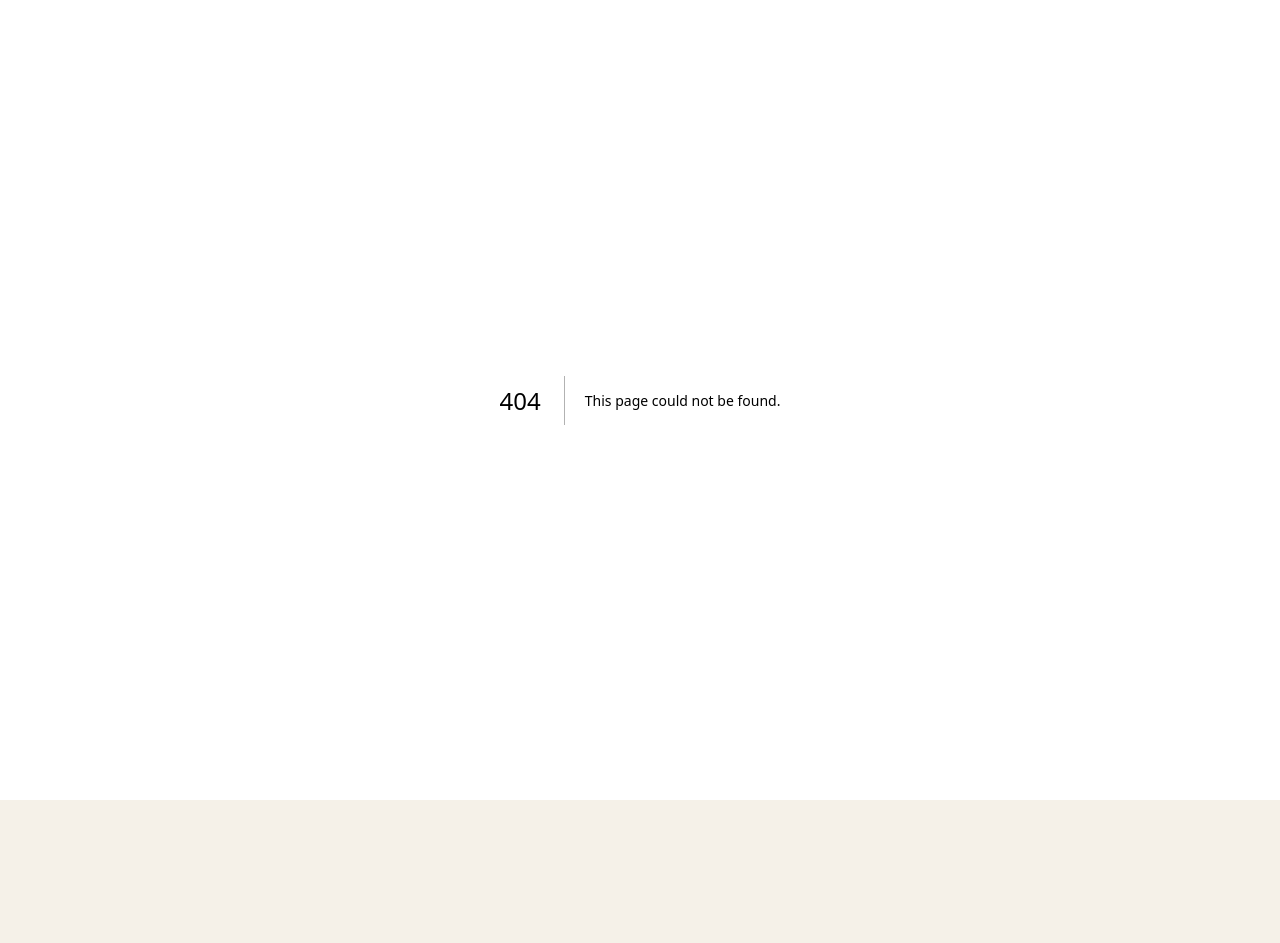
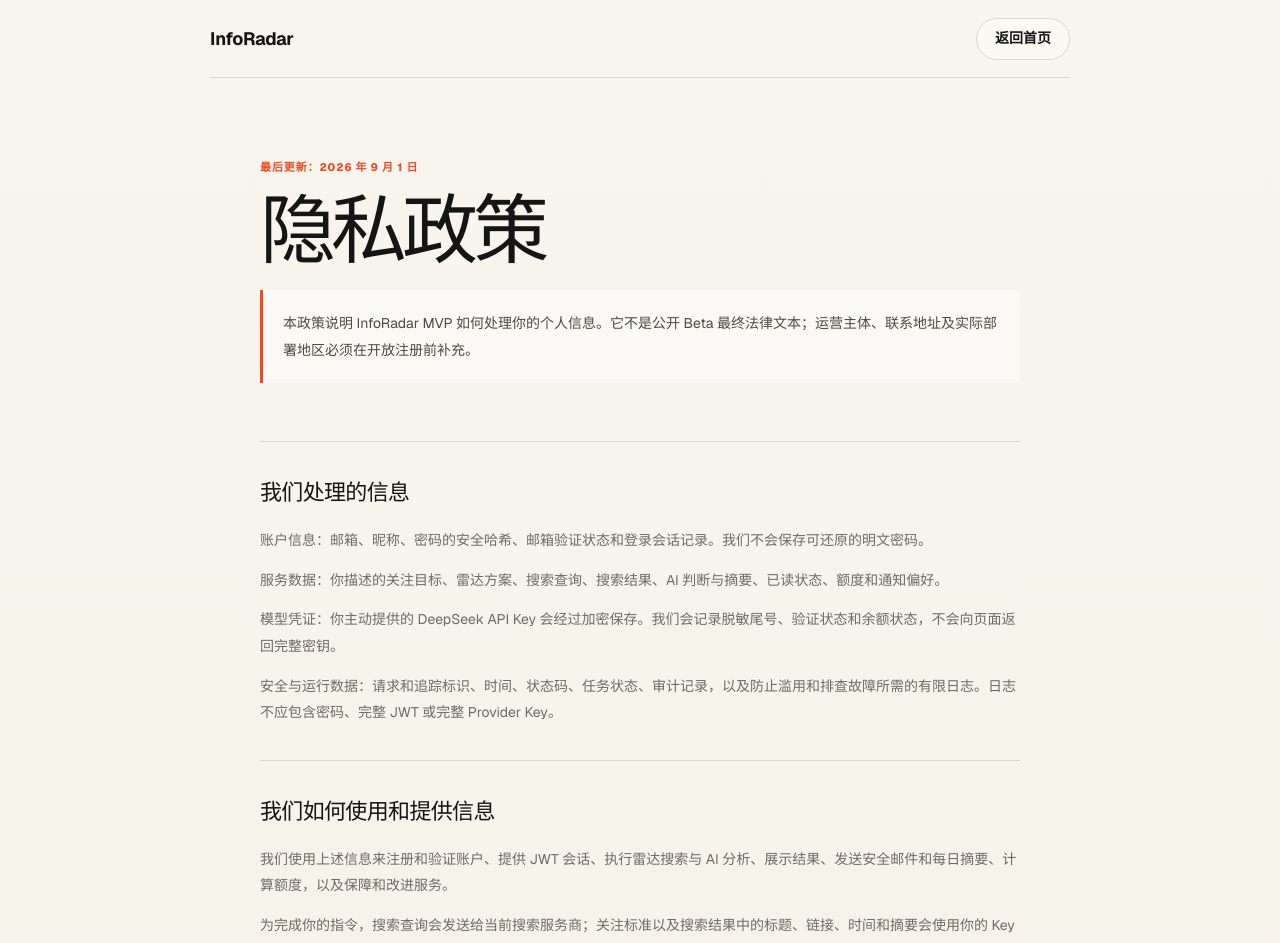
Before and after one commit to wyya666/inforadar-web, a Next.js app: page /privacy in a window 1280 px wide. Before the commit this address had no page. Shown: the top 943 px of the page. Before the commit the page ends 800 px from the top, so only its background shows below. Built offline with nearby package versions, Linux system fonts and the light colour scheme.

Commit message:
feat(legal): add privacy and terms pages

```diff
--- a/app/globals.css
+++ b/app/globals.css
@@ -265,6 +265,8 @@ button:disabled { cursor: not-allowed; opacity: 0.62; }
   color: var(--muted);
   font-size: 12px;
 }
+.landing-footer > div { display: flex; gap: 18px; align-items: center; }
+.landing-footer a:hover { color: var(--ink); }
 
 @media (max-width: 900px) {
   .hero-section { grid-template-columns: 1fr; padding-block: 72px 88px; }
@@ -280,7 +282,19 @@ button:disabled { cursor: not-allowed; opacity: 0.62; }
   .trust-grid { grid-template-columns: 1fr; }
   .trust-cta { align-items: flex-start; flex-direction: column; }
   .landing-footer { gap: 10px; flex-direction: column; }
+  .landing-footer > div { flex-wrap: wrap; gap: 10px 16px; }
 }
+
+.legal-shell { min-height: 100vh; background: linear-gradient(180deg,#f8f5ee,var(--paper)); }
+.legal-header { position: sticky; top: 0; z-index: 2; display: flex; width: min(860px,calc(100% - 40px)); height: 78px; align-items: center; justify-content: space-between; margin-inline: auto; border-bottom: 1px solid var(--line); background: rgba(248,245,238,.88); backdrop-filter: blur(14px); }
+.legal-document { width: min(760px,calc(100% - 40px)); margin-inline: auto; padding: 76px 0 110px; }
+.legal-kicker { color: var(--signal); font-size: 11px; font-weight: 750; letter-spacing: .08em; }
+.legal-document h1 { margin: 14px 0 22px; font-size: clamp(46px,8vw,76px); letter-spacing: -.065em; line-height: 1; }
+.legal-lead { margin-bottom: 58px !important; padding: 20px; border-left: 3px solid var(--signal); background: rgba(255,255,255,.42); color: #4d4942 !important; }
+.legal-document section { padding: 34px 0; border-top: 1px solid var(--line); }
+.legal-document h2 { margin: 0 0 18px; font-size: 22px; letter-spacing: -.03em; }
+.legal-document p { margin: 0 0 13px; color: var(--muted); font-size: 14px; line-height: 1.9; }
+.legal-document section p:last-child { margin-bottom: 0; }
 
 .auth-shell { min-height: 100vh; display: grid; grid-template-columns: minmax(360px, .82fr) minmax(480px, 1.18fr); background: #f8f5ee; }
 .auth-aside { min-height: 100%; display: flex; flex-direction: column; justify-content: space-between; padding: 42px clamp(30px, 5vw, 72px); background: var(--ink); color: white; }
--- a/app/page.tsx
+++ b/app/page.tsx
@@ -159,7 +159,11 @@ export default function Home() {
 
       <footer className="landing-footer">
         <span>© 2026 InfoRadar</span>
-        <span>持续关注，减少错过。</span>
+        <div>
+          <Link href="/privacy">隐私政策</Link>
+          <Link href="/terms">服务条款</Link>
+          <span>持续关注，减少错过。</span>
+        </div>
       </footer>
     </main>
   );
--- /dev/null
+++ b/app/privacy/page.tsx
@@ -0,0 +1,68 @@
+import type { Metadata } from "next";
+import Link from "next/link";
+
+export const metadata: Metadata = {
+  title: "隐私政策 — InfoRadar",
+  description: "InfoRadar 收集、使用和保护个人信息的说明。",
+};
+
+const sections = [
+  {
+    title: "我们处理的信息",
+    paragraphs: [
+      "账户信息：邮箱、昵称、密码的安全哈希、邮箱验证状态和登录会话记录。我们不会保存可还原的明文密码。",
+      "服务数据：你描述的关注目标、雷达方案、搜索查询、搜索结果、AI 判断与摘要、已读状态、额度和通知偏好。",
+      "模型凭证：你主动提供的 DeepSeek API Key 会经过加密保存。我们会记录脱敏尾号、验证状态和余额状态，不会向页面返回完整密钥。",
+      "安全与运行数据：请求和追踪标识、时间、状态码、任务状态、审计记录，以及防止滥用和排查故障所需的有限日志。日志不应包含密码、完整 JWT 或完整 Provider Key。",
+    ],
+  },
+  {
+    title: "我们如何使用和提供信息",
+    paragraphs: [
+      "我们使用上述信息来注册和验证账户、提供 JWT 会话、执行雷达搜索与 AI 分析、展示结果、发送安全邮件和每日摘要、计算额度，以及保障和改进服务。",
+      "为完成你的指令，搜索查询会发送给当前搜索服务商；关注标准以及搜索结果中的标题、链接、时间和摘要会使用你的 Key 发送给 DeepSeek；邮件地址和必要模板参数会发送给腾讯云 SES。首版不主动抓取网页正文。",
+      "我们不会出售个人信息，也不会把你的 DeepSeek API Key 提供给与该模型调用无关的第三方。法律要求、保护用户安全或完成你主动请求的服务时，可能按必要范围处理或提供信息。",
+    ],
+  },
+  {
+    title: "存储、安全与保留",
+    paragraphs: [
+      "我们采用访问控制、传输加密、AES-256-GCM 凭证加密、会话撤销、审计、备份等措施降低风险，但任何互联网服务都无法承诺绝对安全。",
+      "账户存续期间会保留提供服务所需的数据。删除账户后，我们会按产品流程删除或匿名化主要账户数据；依法需要保留的安全、审计和备份数据会在必要期限内隔离保留并到期清理。",
+      "公开 Beta 的实际部署地区、运营主体、数据保留期限和跨境处理安排会在开放注册前补充确认。如果相关安排发生实质变化，我们会更新本政策并按适用要求通知或取得同意。",
+    ],
+  },
+  {
+    title: "你的选择和权利",
+    paragraphs: [
+      "你可以在设置中查看和修改资料、替换或删除 DeepSeek Key、关闭每日摘要、修改密码、退出会话或删除账户。验证和安全邮件无法关闭。",
+      "如需访问、更正、复制、删除个人信息，撤回同意，注销账户，或对处理规则提出问题，可通过公开 Beta 前公布的运营方联系渠道提出。我们会在核验身份后依法处理。",
+      "本服务不面向未满 14 周岁的未成年人。若我们发现未经监护人同意处理了相关信息，会尽快停止处理并删除。",
+    ],
+  },
+];
+
+export default function PrivacyPage() {
+  return (
+    <main className="legal-shell">
+      <header className="legal-header">
+        <Link className="brand" href="/">InfoRadar</Link>
+        <Link className="button button-ghost" href="/">返回首页</Link>
+      </header>
+      <article className="legal-document">
+        <span className="legal-kicker">最后更新：2026 年 9 月 1 日</span>
+        <h1>隐私政策</h1>
+        <p className="legal-lead">
+          本政策说明 InfoRadar MVP 如何处理你的个人信息。它不是公开 Beta
+          最终法律文本；运营主体、联系地址及实际部署地区必须在开放注册前补充。
+        </p>
+        {sections.map((section) => (
+          <section key={section.title}>
+            <h2>{section.title}</h2>
+            {section.paragraphs.map((paragraph) => <p key={paragraph}>{paragraph}</p>)}
+          </section>
+        ))}
+      </article>
+    </main>
+  );
+}
--- /dev/null
+++ b/app/terms/page.tsx
@@ -0,0 +1,70 @@
+import type { Metadata } from "next";
+import Link from "next/link";
+
+export const metadata: Metadata = {
+  title: "服务条款 — InfoRadar",
+  description: "使用 InfoRadar MVP 的规则和服务边界。",
+};
+
+const sections = [
+  {
+    title: "服务内容与 Beta 状态",
+    paragraphs: [
+      "InfoRadar 根据你设置的关注目标，调用第三方搜索和 DeepSeek 服务，对公开网页搜索结果进行筛选、评分和摘要，并通过站内时间线或邮件呈现。MVP 不抓取网页正文。",
+      "本服务处于公开 Beta 前阶段，功能、额度、支持地区和可用性可能调整。每位用户默认每月 100 次搜索额度、最多 3 个活跃雷达；页面显示的当期规则为准。",
+    ],
+  },
+  {
+    title: "账户与第三方凭证",
+    paragraphs: [
+      "你应提供真实可用的邮箱，妥善保护账户，并对账户下的操作负责。发现未经授权的使用时，应立即修改密码并撤销会话。",
+      "你必须有权使用所提交的 DeepSeek API Key，并自行承担 DeepSeek 产生的费用及其服务条款约束。请勿提交他人的密钥、生产核心密钥或超出本服务所需权限的凭证。",
+    ],
+  },
+  {
+    title: "合理使用",
+    paragraphs: [
+      "不得利用服务违法收集个人信息、侵犯隐私或知识产权、规避访问控制、发送垃圾信息、监控非法目标、攻击系统、消耗他人额度，或处理法律禁止的内容。",
+      "为保护用户、平台和第三方，我们可以限制异常请求、暂停扫描、撤销会话或封禁严重违规账户，并保留必要的审计记录。",
+    ],
+  },
+  {
+    title: "AI 与外部信息的限制",
+    paragraphs: [
+      "我们不保证互联网信息完整、实时、准确，也不保证搜索服务商一定收录目标页面。AI 可能误判、遗漏或生成不准确摘要；相关性分数和摘要不是原文，也不构成医疗、法律、投资或其他专业建议。",
+      "你应通过始终展示的原文链接核验重要信息。第三方网站的内容、可用性、安全性和合法性由对应第三方负责。",
+    ],
+  },
+  {
+    title: "变更、终止与责任边界",
+    paragraphs: [
+      "我们会尽力维护服务并提供合理安全措施，但维护、网络、第三方 Provider、不可抗力或 Beta 调整可能造成中断。对重大规则变化，我们会通过页面或可用的联系方式提前说明。",
+      "你可以随时删除账户。服务终止后，我们会按隐私政策和法律要求处理数据。适用法律允许的范围内，双方应就争议先友好协商；最终运营主体、联系地址、适用法律和争议解决地将在公开 Beta 前补充。",
+    ],
+  },
+];
+
+export default function TermsPage() {
+  return (
+    <main className="legal-shell">
+      <header className="legal-header">
+        <Link className="brand" href="/">InfoRadar</Link>
+        <Link className="button button-ghost" href="/">返回首页</Link>
+      </header>
+      <article className="legal-document">
+        <span className="legal-kicker">最后更新：2026 年 9 月 1 日</span>
+        <h1>服务条款</h1>
+        <p className="legal-lead">
+          使用 InfoRadar 即表示你同意遵守本条款。公开 Beta 前请由具备相应资质的
+          法律顾问结合运营主体、部署地区和实际业务流程完成审阅。
+        </p>
+        {sections.map((section) => (
+          <section key={section.title}>
+            <h2>{section.title}</h2>
+            {section.paragraphs.map((paragraph) => <p key={paragraph}>{paragraph}</p>)}
+          </section>
+        ))}
+      </article>
+    </main>
+  );
+}
```
Also changed, not shown: 2 other files (tests, documents, lock files or other folders).
